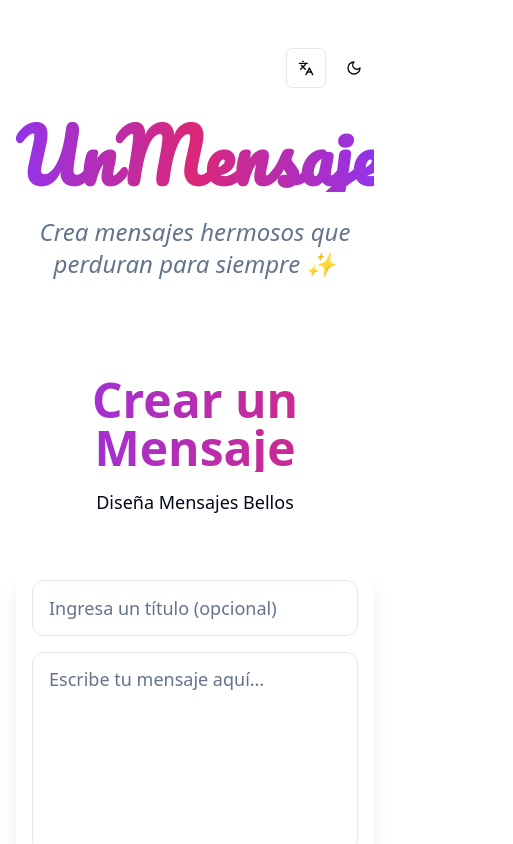
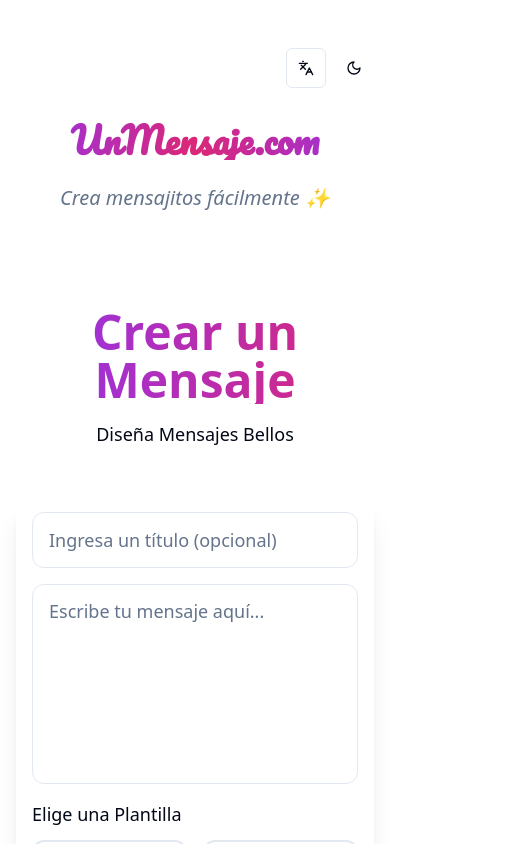
Before and after one commit to DragonBarbudo/unmensaje, a React (Vite) app: page / in a window 390 px wide. Shown: the top 844 px of the page, 513 px wide, since content can reach past the window. Built offline with nearby package versions, Linux system fonts and the light colour scheme; a web font is replaced by a local one.

Commit message:
Update logo size and slogan
- Adjusted the logo size for better responsiveness to prevent deformation.
- Changed the slogan to "crea mensajitos fácilmente" and added it to the localization files.
[skip gpt_engineer]

```diff
--- a/src/i18n/config.ts
+++ b/src/i18n/config.ts
@@ -4,6 +4,7 @@ import { initReactI18next } from "react-i18next";
 const resources = {
   en: {
     translation: {
+      slogan: "Create messages easily",
       whereMessagesBecome: "Create beautiful messages that last forever",
       createMessage: "Create a Message",
       designBeautiful: "Design Beautiful Messages",
@@ -36,6 +37,7 @@ const resources = {
   },
   es: {
     translation: {
+      slogan: "Crea mensajitos fácilmente",
       whereMessagesBecome: "Crea mensajes hermosos que perduran para siempre",
       createMessage: "Crear un Mensaje",
       designBeautiful: "Diseña Mensajes Bellos",
@@ -68,6 +70,7 @@ const resources = {
   },
   fr: {
     translation: {
+      slogan: "Créez des messages facilement",
       whereMessagesBecome: "Créez des messages magnifiques qui durent pour toujours",
       createMessage: "Créer un Message",
       designBeautiful: "Concevez de Beaux Messages",
@@ -102,7 +105,7 @@ const resources = {
 
 i18n.use(initReactI18next).init({
   resources,
-  lng: "es", // Changed default language to Spanish
+  lng: "es",
   interpolation: {
     escapeValue: false,
   },
--- a/src/pages/Index.tsx
+++ b/src/pages/Index.tsx
@@ -17,11 +17,11 @@ const Index = () => {
 
         {/* Hero Banner */}
         <div className="text-center mb-24">
-          <h1 className="text-7xl font-bold font-pacifico bg-gradient-to-r from-purple-600 via-pink-600 to-purple-600 bg-clip-text text-transparent mb-6">
+          <h1 className="text-4xl md:text-7xl font-bold font-pacifico bg-gradient-to-r from-purple-600 via-pink-600 to-purple-600 bg-clip-text text-transparent mb-6">
             UnMensaje.com
           </h1>
-          <p className="text-2xl text-muted-foreground font-light max-w-2xl mx-auto italic">
-            {t('whereMessagesBecome')} ✨
+          <p className="text-xl md:text-2xl text-muted-foreground font-light max-w-2xl mx-auto italic">
+            {t('slogan')} ✨
           </p>
         </div>
 
```
